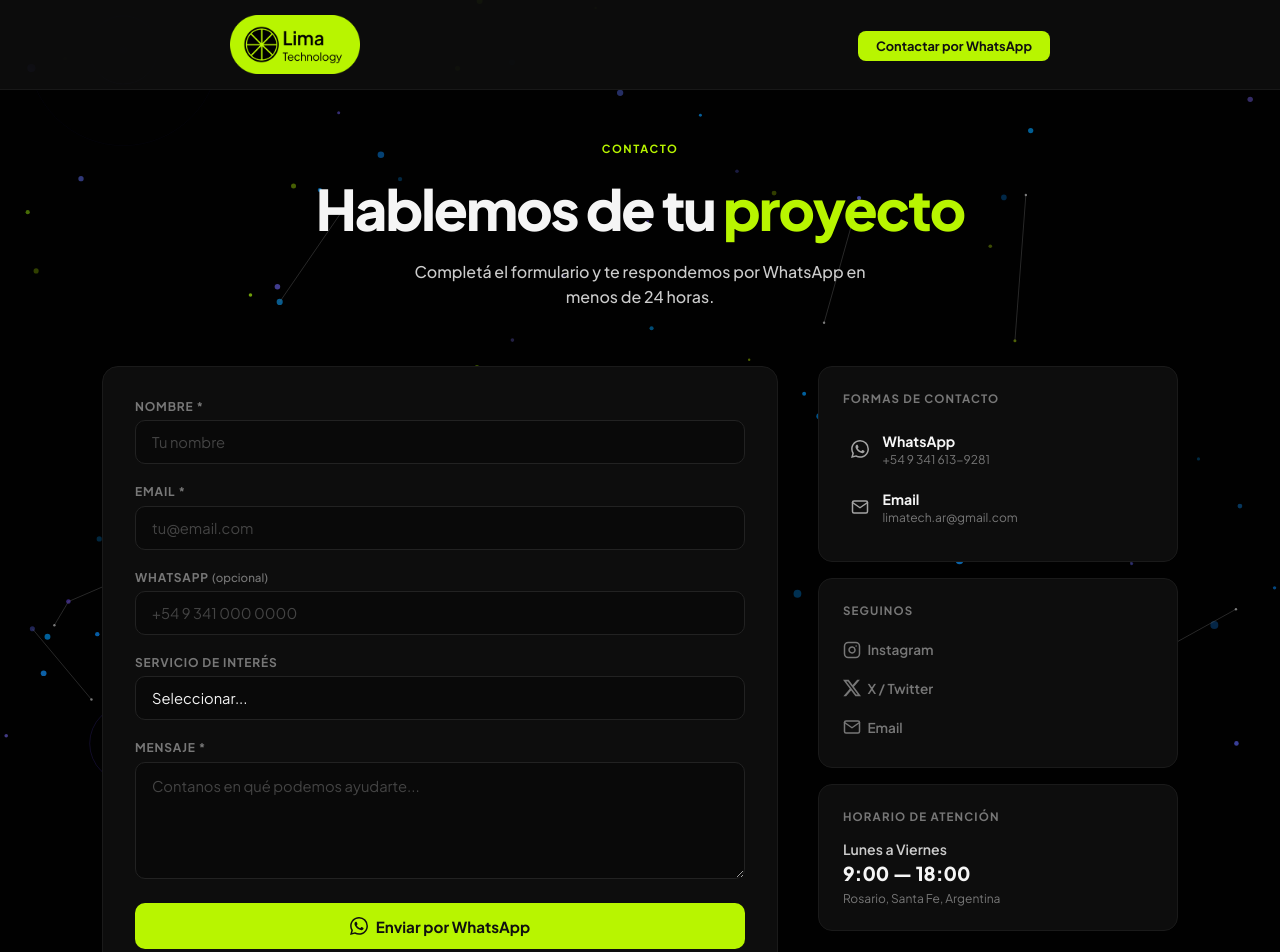
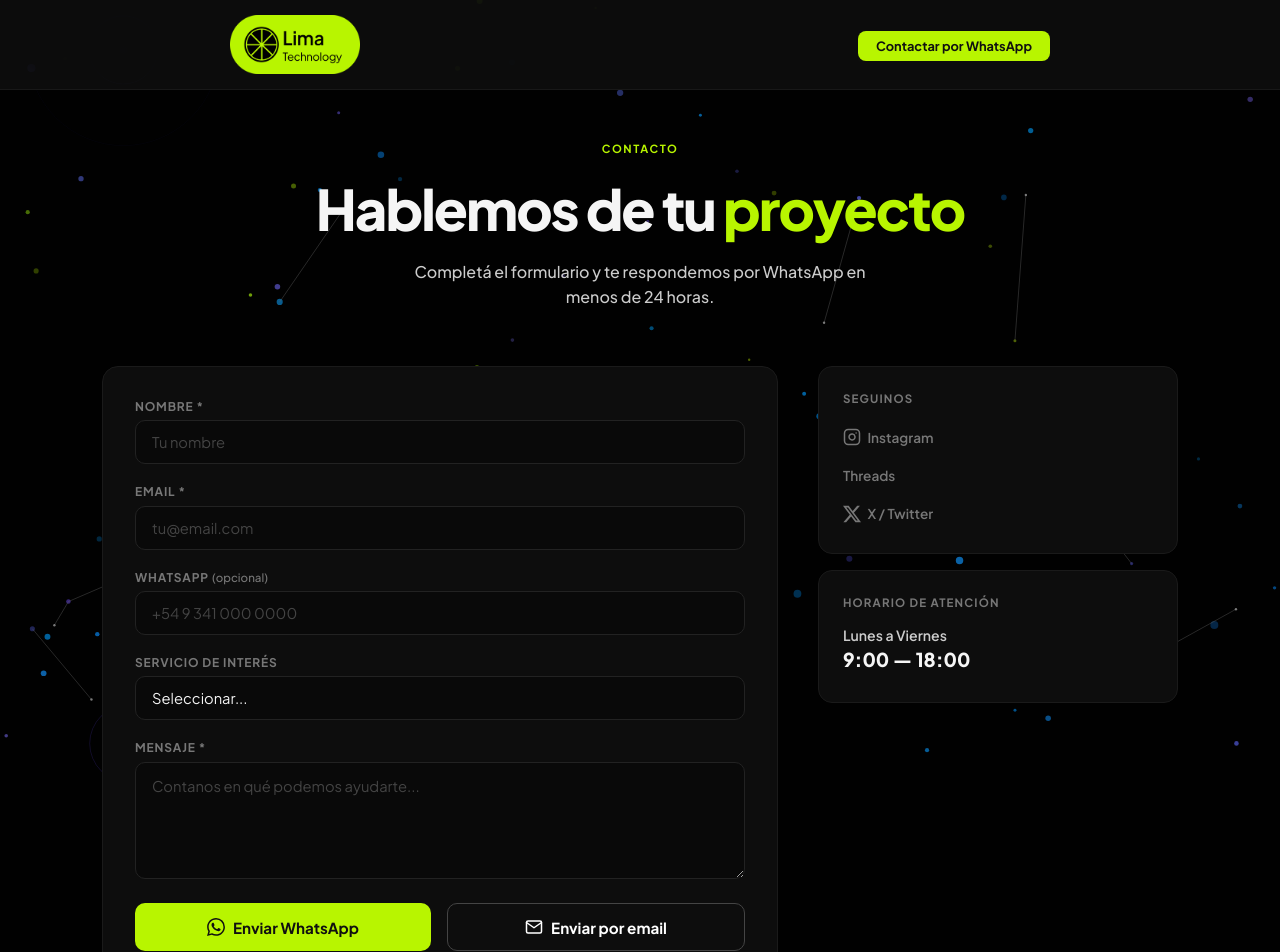
Before and after one commit to limatechnology/lima-landing-1.1, a Next.js app: page /contacto in a window 1280 px wide. Shown: the top 952 px of the page. Built offline with nearby package versions, Linux system fonts and the light colour scheme.

Commit message:
Update contact section, social media handles, and remove location

```diff
--- a/app/contacto/page.js
+++ b/app/contacto/page.js
@@ -218,8 +218,7 @@ export default function ContactoPage() {
     }
   };
 
-  const handleSubmit = (e) => {
-    e.preventDefault();
+  const handleAction = (action) => {
     const newErrors = {};
 
     // Standardize and sanitize inputs
@@ -255,6 +254,7 @@ export default function ContactoPage() {
 
     setErrors({});
 
+    if (action === "whatsapp") {
       const lines = [
         `Hola Lima Technology! Me contacto desde el formulario web.`,
         ``,
@@ -266,6 +266,22 @@ export default function ContactoPage() {
         `Mensaje: ${sanitizedMensaje}`,
       ].filter(l => l !== null).join("\n");
       window.open(`${WA}?text=${encodeURIComponent(lines)}`, "_blank");
+    } else {
+      const lines = [
+        `Nombre: ${cleanNombre}`,
+        `Email: ${cleanEmail}`,
+        cleanTelefono ? `Teléfono: ${cleanTelefono}` : null,
+        cleanServicio ? `Servicio de interés: ${cleanServicio}` : null,
+        ``,
+        `Mensaje: ${sanitizedMensaje}`,
+      ].filter(l => l !== null).join("\n");
+      window.open(`mailto:limatech.ar@gmail.com?subject=Contacto desde sitio web&body=${encodeURIComponent(lines)}`, "_blank");
+    }
+  };
+
+  const handleSubmit = (e) => {
+    e.preventDefault();
+    handleAction("whatsapp");
   };
 
   return (
@@ -274,7 +290,7 @@ export default function ContactoPage() {
 
       <nav className={`nav ${scrolled ? "sc" : ""}`}>
         <a href="/" className="nl">
-          <img src="/LimaTechnology.png" alt="Logo de Lima Technology - Expertos en Ciberseguridad y Crecimiento Digital en Rosario" className="nl-img" />
+          <img src="/LimaTechnology.png" alt="Logo de Lima Technology - Expertos en Ciberseguridad y Crecimiento Digital" className="nl-img" />
         </a>
         <div className="ncw">
           <a href={WA} target="_blank" rel="noopener noreferrer" className="nc">Contactar por WhatsApp</a>
@@ -324,38 +340,25 @@ export default function ContactoPage() {
               <textarea className="cf-input cf-textarea" name="mensaje" value={form.mensaje} onChange={handleChange} placeholder="Contanos en qué podemos ayudarte..." required rows={4} style={errors.mensaje ? { borderColor: "#ff4a4a" } : {}} />
               {errors.mensaje && <span className="cf-error-text" style={{ color: "#ff4a4a", fontSize: "0.8rem", marginTop: "0.25rem", display: "block" }}>{errors.mensaje}</span>}
             </div>
-            <button type="submit" className="cf-submit">
-              {I.wa} Enviar por WhatsApp
+            <div style={{ display: 'flex', gap: '1rem', flexWrap: 'wrap' }}>
+              <button type="button" className="cf-submit" onClick={() => handleAction("whatsapp")} style={{ flex: 1, minWidth: '200px' }}>
+                {I.wa} Enviar WhatsApp
               </button>
-            <p className="cf-note">Al enviar se abrirá WhatsApp con tu mensaje prellenado.</p>
+              <button type="button" className="cf-submit" onClick={() => handleAction("email")} style={{ flex: 1, minWidth: '200px', background: 'transparent', border: '1px solid #444', color: '#fff' }}>
+                {I.mail} Enviar por email
+              </button>
+            </div>
+            <p className="cf-note">Se abrirá WhatsApp o tu cliente de correo con el mensaje.</p>
           </form>
 
           {/* Info sidebar */}
           <aside className="ct-info">
             <div className="ci-block">
-              <h3>Formas de contacto</h3>
-              <a href={WA} target="_blank" rel="noopener noreferrer" className="ci-link">
-                <span className="ci-link-icon">{I.wa}</span>
-                <div>
-                  <span className="ci-link-title">WhatsApp</span>
-                  <span className="ci-link-sub">+54 9 341 613-9281</span>
-                </div>
-              </a>
-              <a href="mailto:limatech.ar@gmail.com" className="ci-link">
-                <span className="ci-link-icon">{I.mail}</span>
-                <div>
-                  <span className="ci-link-title">Email</span>
-                  <span className="ci-link-sub">limatech.ar@gmail.com</span>
-                </div>
-              </a>
-            </div>
-
-            <div className="ci-block">
               <h3>Seguinos</h3>
               <div className="ci-socials">
-                <a href="https://www.instagram.com/limatech_ar/" target="_blank" rel="noopener noreferrer" className="ctlk">{I.ig} Instagram</a>
+                <a href="https://www.instagram.com/limatech.ar/" target="_blank" rel="noopener noreferrer" className="ctlk">{I.ig} Instagram</a>
+                <a href="https://threads.net/@limatech.ar" target="_blank" rel="noopener noreferrer" className="ctlk">{I.threads} Threads</a>
                 <a href="https://x.com/limatech_ar" target="_blank" rel="noopener noreferrer" className="ctlk">{I.x} X / Twitter</a>
-                <a href="mailto:limatech.ar@gmail.com" className="ctlk">{I.mail} Email</a>
               </div>
             </div>
 
@@ -363,7 +366,6 @@ export default function ContactoPage() {
               <h3>Horario de atención</h3>
               <p className="ci-days">Lunes a Viernes</p>
               <p className="ci-hours-time">9:00 — 18:00</p>
-              <p className="ci-location">Rosario, Santa Fe, Argentina</p>
             </div>
           </aside>
 
@@ -371,7 +373,7 @@ export default function ContactoPage() {
       </main>
 
       <footer className="ftr">
-        <p>Lima Technology 2026 © — Rosario, Santa Fe</p>
+        <p>Lima Technology 2026 ©</p>
         <p className="ftr-made">Hecho con ♥ en Latinoamérica</p>
       </footer>
     </>
```
Also changed, not shown: app/page.js (+8 -10 lines). Lines whose indentation alone changed are shown as unchanged.
